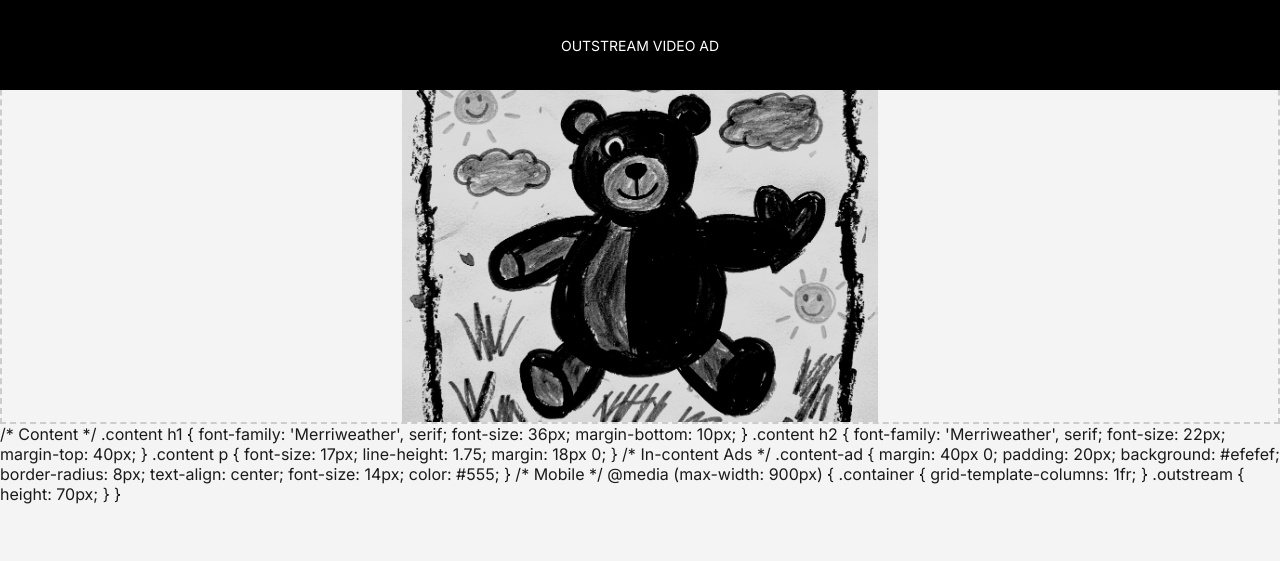
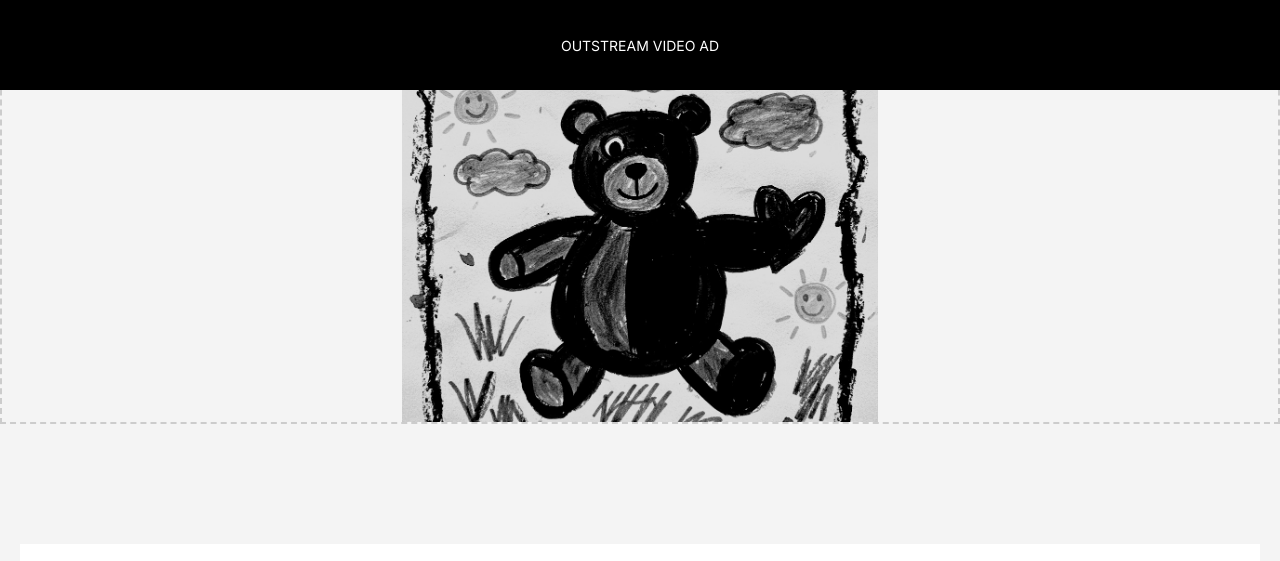
Before and after one commit to digqproducts81/TheStories1999, a plain HTML site: page index.html in a window 1280 px wide. Shown: the top 561 px of the page. Drawn offline with Linux system fonts and the light colour scheme.

Commit message:
Update index.html

```diff
--- a/index.html
+++ b/index.html
@@ -64,13 +64,7 @@
       max-height: 100%;
       object-fit: contain;
     }
- </style>
-</head>
-<body>
 
-  <div class="image-slot">
-    <img src="drawing.jpg" alt="Schattenvorfall Drawing">
-  </div>
 
     /* Content */
     .content h1 {
@@ -114,7 +108,9 @@
     }
   </style>
 </head>
-
+<div class="image-slot">
+  <img src="drawing.jpg" alt="Schattenvorfall Drawing">
+</div>
 <body>
 
   <!-- FIXED OUTSTREAM VIDEO -->
```
